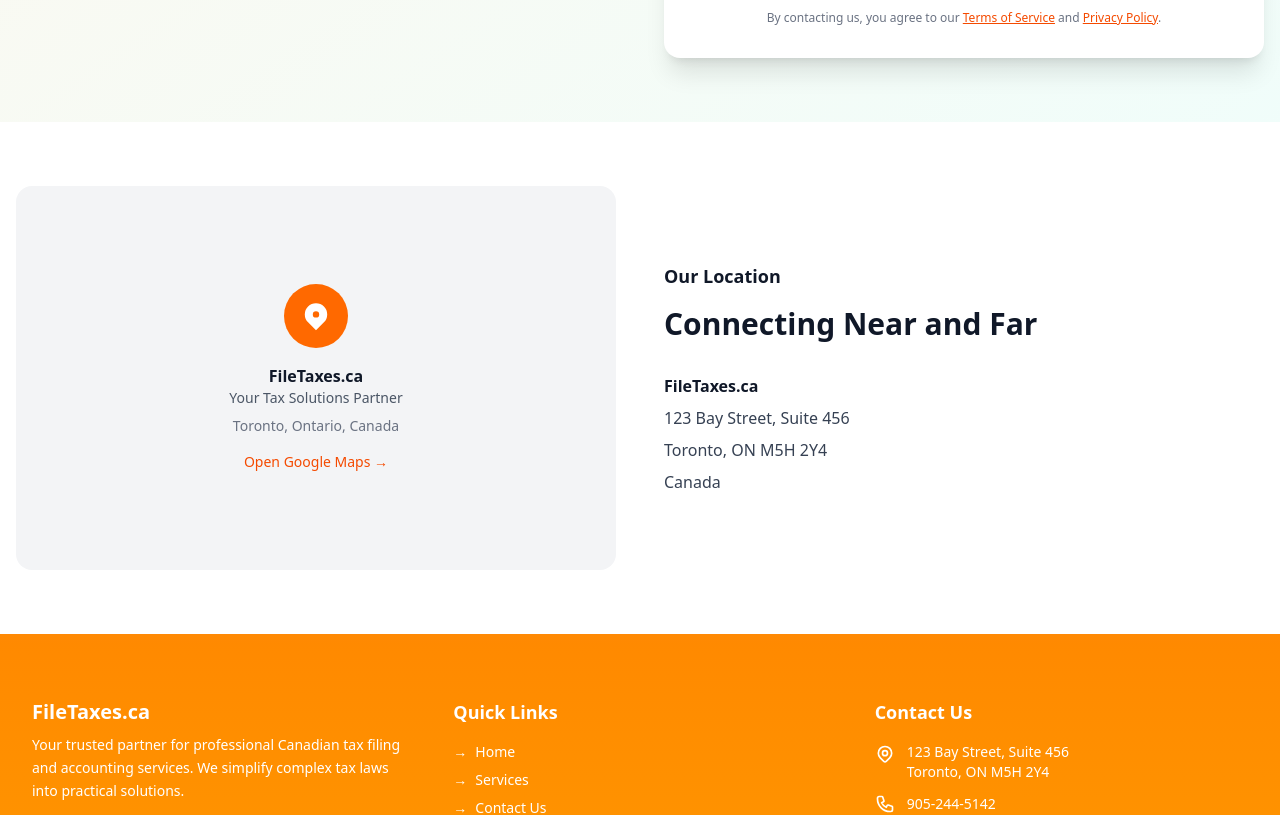
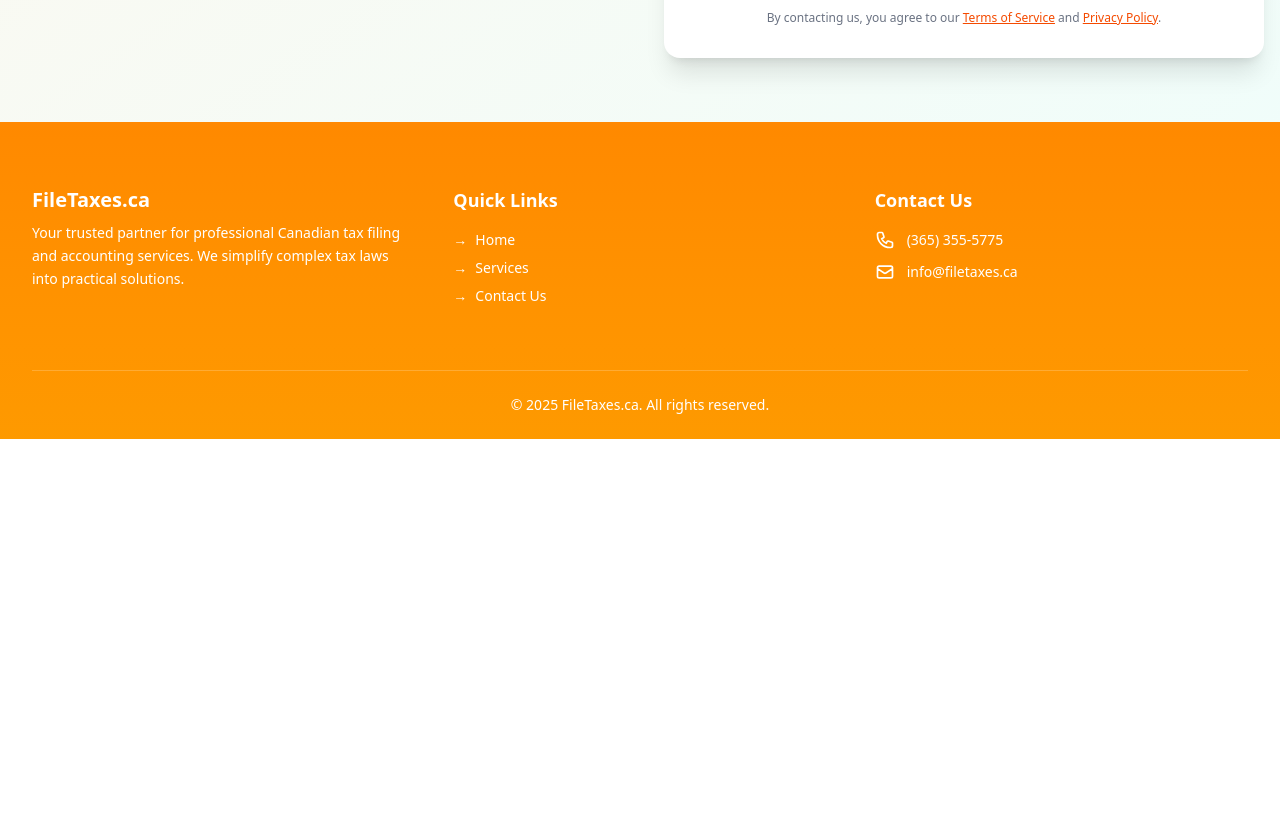
Before and after one commit to SimranDev/file-taxes-ca, a Next.js app: page /contact in a window 1280 px wide. Shown: the part 820-1635 px from the top of the page. After the commit the page ends 1259 px from the top, so only its background shows below. Built offline with nearby package versions, Linux system fonts and the light colour scheme.

Commit message:
feat: refactor contact and footer components to use updated CONTACT constant

```diff
--- a/src/app/contact/page.tsx
+++ b/src/app/contact/page.tsx
@@ -1,7 +1,7 @@
 "use client";
 
 import { useState } from "react";
-import { CONTACT, ADDRESS } from "@/src/constants/contact";
+import { CONTACT } from "@/src/constants/contact";
 import BackButton from "@/src/components/BackButton";
 
 type FormStatus = "idle" | "submitting" | "success" | "error";
@@ -232,46 +232,6 @@ export default function ContactPage() {
             </div>
           </div>
         </section>
-
-        {/* Location Section */}
-        <section className="py-16 px-4">
-          <div className="max-w-7xl mx-auto grid md:grid-cols-2 gap-12 items-center">
-            {/* Map */}
-            <div className="bg-gray-100 rounded-2xl overflow-hidden h-96 relative">
-              <div className="absolute inset-0 flex items-center justify-center">
-                <div className="text-center">
-                  <div className="w-16 h-16 bg-orange-500 rounded-full flex items-center justify-center mx-auto mb-4">
-                    <svg className="w-8 h-8 text-white" fill="currentColor" viewBox="0 0 20 20">
-                      <path
-                        fillRule="evenodd"
-                        d="M5.05 4.05a7 7 0 119.9 9.9L10 18.9l-4.95-4.95a7 7 0 010-9.9zM10 11a2 2 0 100-4 2 2 0 000 4z"
-                        clipRule="evenodd"
-                      />
-                    </svg>
-                  </div>
-                  <p className="font-semibold text-gray-900">FileTaxes.ca</p>
-                  <p className="text-sm text-gray-600">Your Tax Solutions Partner</p>
-                  <p className="text-sm text-gray-500 mt-2">Toronto, Ontario, Canada</p>
-                  <button className="mt-4 text-orange-600 text-sm font-medium hover:underline">Open Google Maps →</button>
-                </div>
-              </div>
-            </div>
-
-            {/* Location Info */}
-            <div>
-              <h2 className="text-lg font-semibold text-gray-900 mb-4">Our Location</h2>
-              <h3 className="text-3xl font-bold text-gray-900 mb-8">Connecting Near and Far</h3>
-              <div className="space-y-2">
-                <p className="text-gray-900 font-semibold">{ADDRESS.COMPANY}</p>
-                <p className="text-gray-700">{ADDRESS.STREET}</p>
-                <p className="text-gray-700">
-                  {ADDRESS.CITY}, {ADDRESS.PROVINCE} {ADDRESS.POSTAL_CODE}
-                </p>
-                <p className="text-gray-700">{ADDRESS.COUNTRY}</p>
-              </div>
-            </div>
-          </div>
-        </section>
       </main>
     </div>
   );
--- a/src/components/Footer.tsx
+++ b/src/components/Footer.tsx
@@ -1,5 +1,5 @@
 import Link from "next/link";
-import { CONTACT, ADDRESS } from "@/src/constants/contact";
+import { CONTACT } from "@/src/constants/contact";
 
 export default function Footer() {
   const currentYear = new Date().getFullYear();
@@ -18,7 +18,7 @@ export default function Footer() {
           {/* Company Info */}
           <div className="space-y-4 md:col-span-2 lg:col-span-1">
             <div>
-              <h3 className="text-xl font-bold text-white mb-2">{ADDRESS.COMPANY}</h3>
+              <h3 className="text-xl font-bold text-white mb-2">{CONTACT.COMPANY}</h3>
               <p className="text-white text-sm leading-relaxed">
                 Your trusted partner for professional Canadian tax filing and accounting services. We simplify complex tax laws
                 into practical solutions.
@@ -48,22 +48,6 @@ export default function Footer() {
           <div>
             <h3 className="text-lg font-semibold text-white mb-4">Contact Us</h3>
             <ul className="space-y-3 text-sm">
-              <li className="flex items-start">
-                <svg className="w-5 h-5 text-white mr-3 mt-0.5 shrink-0" fill="none" stroke="currentColor" viewBox="0 0 24 24">
-                  <path
-                    strokeLinecap="round"
-                    strokeLinejoin="round"
-                    strokeWidth={2}
-                    d="M17.657 16.657L13.414 20.9a1.998 1.998 0 01-2.827 0l-4.244-4.243a8 8 0 1111.314 0z"
-                  />
-                  <path strokeLinecap="round" strokeLinejoin="round" strokeWidth={2} d="M15 11a3 3 0 11-6 0 3 3 0 016 0z" />
-                </svg>
-                <span className="text-white">
-                  {ADDRESS.STREET}
-                  <br />
-                  {ADDRESS.CITY}, {ADDRESS.PROVINCE} {ADDRESS.POSTAL_CODE}
-                </span>
-              </li>
               <li className="flex items-center">
                 <svg className="w-5 h-5 text-white mr-3 shrink-0" fill="none" stroke="currentColor" viewBox="0 0 24 24">
                   <path
@@ -97,7 +81,7 @@ export default function Footer() {
         {/* Bottom Bar */}
         <div className="border-t border-white/20 py-6">
           <p className="text-white text-sm text-center">
-            © {currentYear} {ADDRESS.COMPANY}. All rights reserved.
+            © {currentYear} {CONTACT.COMPANY}. All rights reserved.
           </p>
         </div>
       </div>
--- a/src/constants/contact.ts
+++ b/src/constants/contact.ts
@@ -1,15 +1,7 @@
 export const CONTACT = {
-  PHONE: "905-244-5142",
-  PHONE_RAW: "9052445142",
-  PHONE_HREF: "tel:+19052445142",
+  COMPANY: "FileTaxes.ca",
+  PHONE: "(365) 355-5775",
+  PHONE_RAW: "3653555775",
+  PHONE_HREF: "tel:+13653555775",
   EMAIL: "info@filetaxes.ca",
 } as const;
-
-export const ADDRESS = {
-  COMPANY: "FileTaxes.ca",
-  STREET: "123 Bay Street, Suite 456",
-  CITY: "Toronto",
-  PROVINCE: "ON",
-  POSTAL_CODE: "M5H 2Y4",
-  COUNTRY: "Canada",
-} as const;
```
